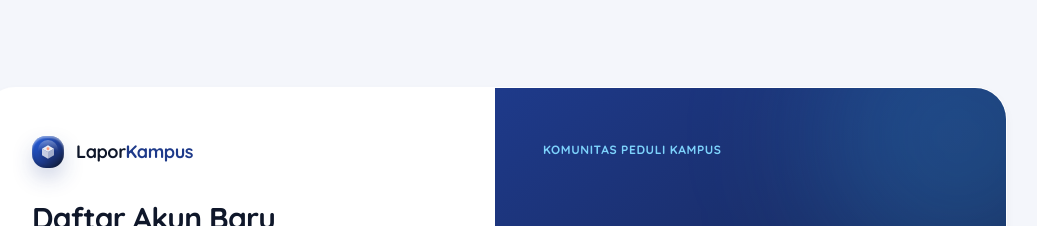
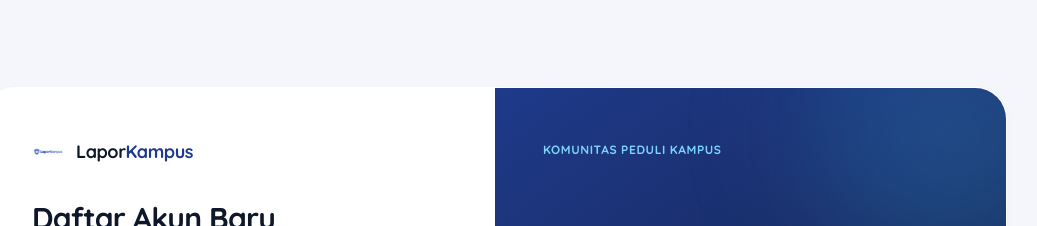
Before and after one commit to Codewarriorrs/ta-ppb-laporkampus, a Next.js app: page /register in a window 1280 px wide. Shown: the top 226 px of the page, without its empty margins (145-1182 px from the left). Built offline with nearby package versions, Linux system fonts and the light colour scheme.

Commit message:
feat: use official LaporKampus_Logo.png for application logo

```diff
--- a/components/ui/AppLogo.tsx
+++ b/components/ui/AppLogo.tsx
@@ -12,55 +12,20 @@ interface AppLogoProps {
 
 export function AppLogoIcon({ size = 'md' }: { size?: 'sm' | 'md' | 'lg' }) {
   const sizeMap = {
-    sm: 'w-8 h-8 rounded-[14px]',
-    md: 'w-11 h-11 rounded-[18px]',
-    lg: 'w-16 h-16 rounded-[26px]',
-  };
-
-  const iconSizeMap = {
-    sm: 'w-4 h-4',
-    md: 'w-6 h-6',
-    lg: 'w-9 h-9',
+    sm: 'w-8 h-8 rounded-[12px]',
+    md: 'w-11 h-11 rounded-[16px]',
+    lg: 'w-16 h-16 rounded-[22px]',
   };
 
   return (
     <div
-      className={`${sizeMap[size]} relative flex items-center justify-center shrink-0 transition-transform duration-300 group-hover:scale-105`}
-      style={{
-        background: 'linear-gradient(135deg, #2563eb 0%, #1e3a8a 60%, #0f172a 100%)',
-        boxShadow:
-          '0 10px 25px -5px rgba(30, 58, 138, 0.45), inset 0 2px 2px rgba(255, 255, 255, 0.45), inset 0 -2px 4px rgba(15, 23, 42, 0.35)',
-      }}
+      className={`${sizeMap[size]} relative flex items-center justify-center shrink-0 overflow-hidden transition-transform duration-300 group-hover:scale-105`}
     >
-      {/* 3D Soft Light Reflection Layer */}
-      <div className="absolute inset-x-1.5 top-1 h-[35%] bg-gradient-to-b from-white/35 to-transparent rounded-t-[14px] pointer-events-none" />
-
-      {/* Modern Soft 3D Geometric Campus Report Emblem */}
-      <svg
-        className={`${iconSizeMap[size]} text-white drop-shadow-[0_2px_4px_rgba(0,0,0,0.25)] relative z-10`}
-        viewBox="0 0 24 24"
-        fill="none"
-        xmlns="http://www.w3.org/2000/svg"
-      >
-        {/* Isometric Cube / Building Base */}
-        <path
-          d="M12 2L3 7L12 12L21 7L12 2Z"
-          fill="white"
-          fillOpacity="0.9"
-        />
-        <path
-          d="M3 7V17L12 22V12L3 7Z"
-          fill="white"
-          fillOpacity="0.75"
-        />
-        <path
-          d="M21 7V17L12 22V12L21 7Z"
-          fill="white"
-          fillOpacity="0.6"
-        />
-        {/* Pin Accent in Soft Warm Coral */}
-        <circle cx="12" cy="7" r="2.2" fill="#ff9e7d" />
-      </svg>
+      <img
+        src="/LaporKampus_Logo.png"
+        alt="LaporKampus Logo"
+        className="w-full h-full object-contain"
+      />
     </div>
   );
 }
```
